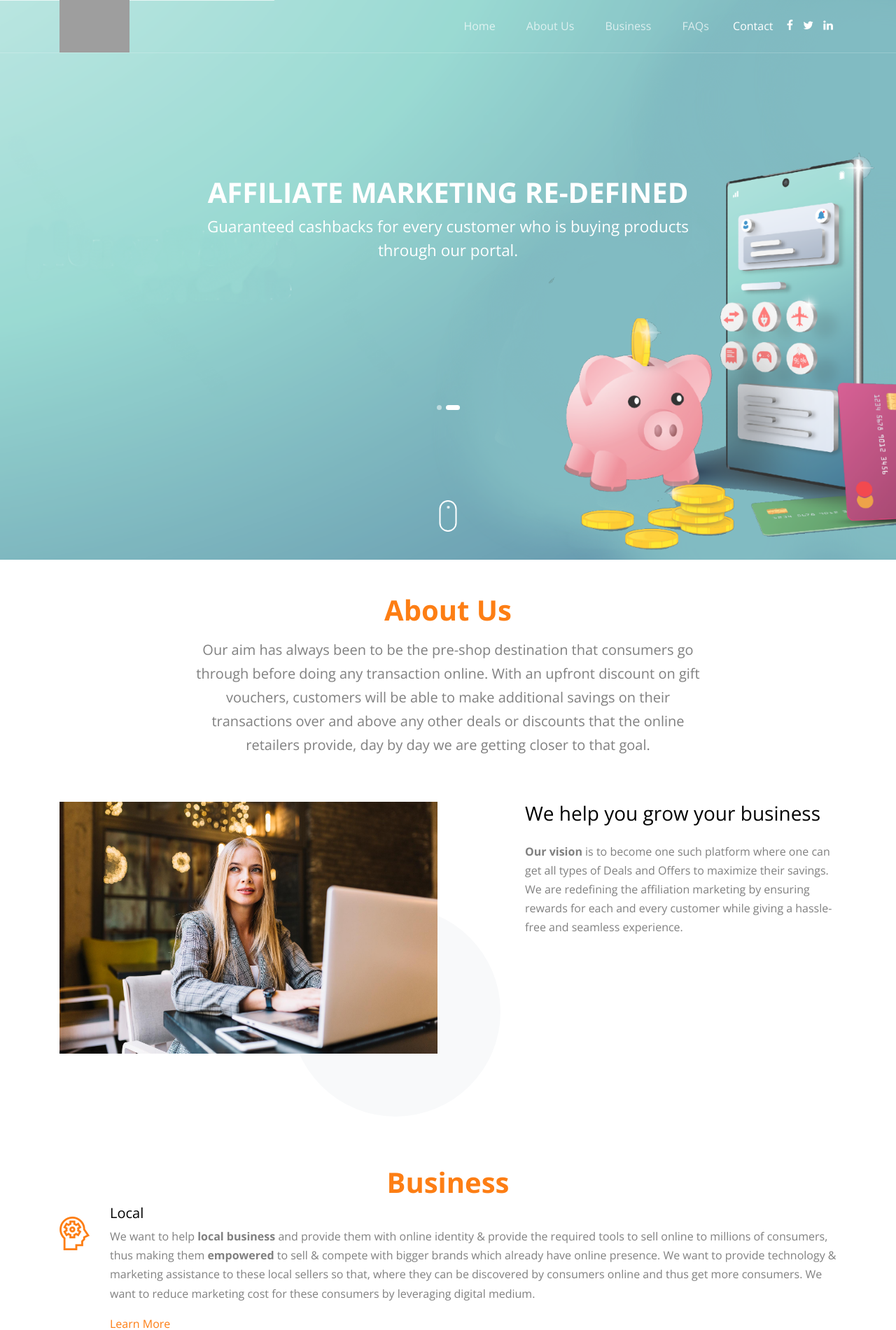
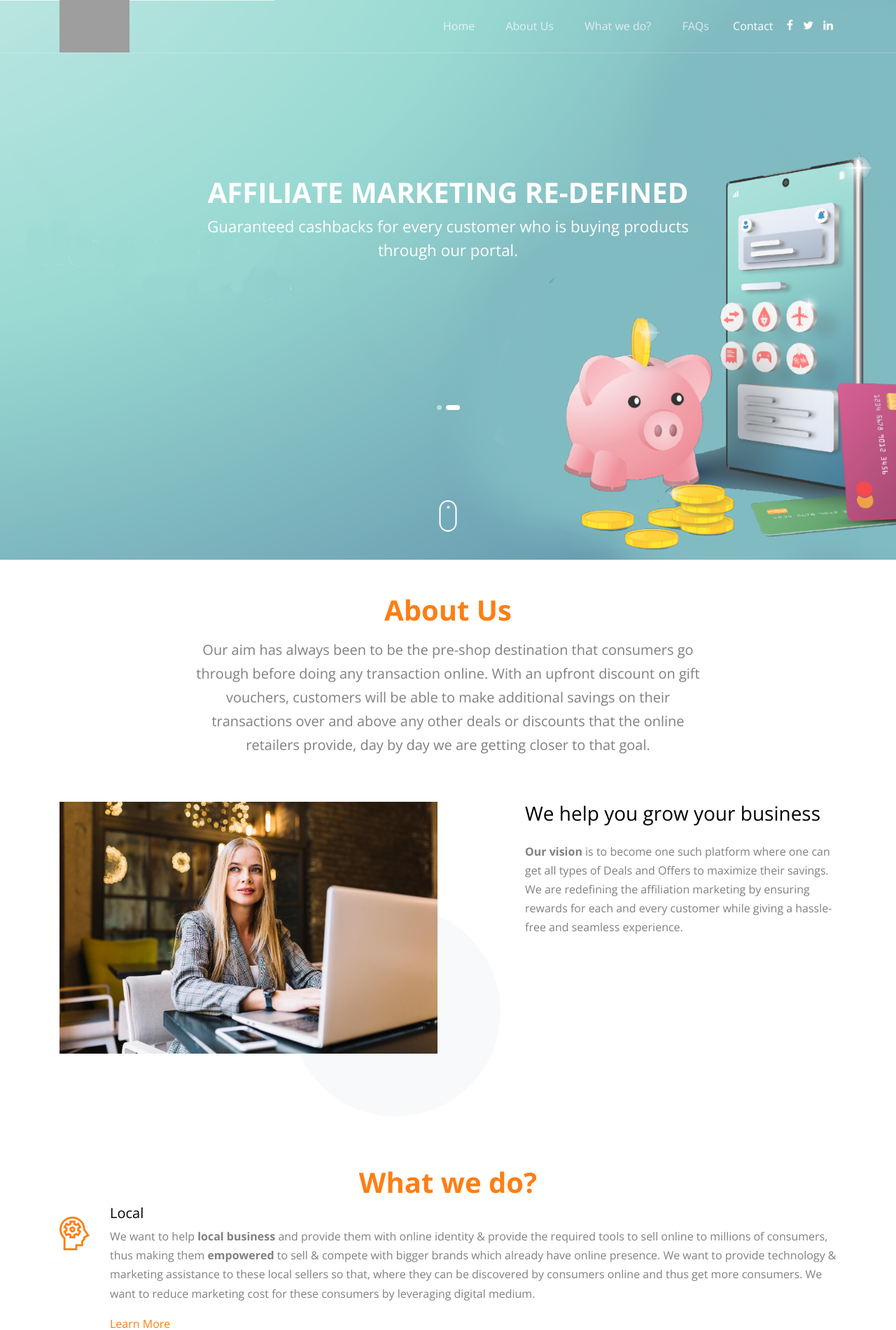
Before and after one commit to borntodesign7/EarnestFintech.github.io, a plain HTML site: page index.html in a window 1280 px wide. Shown: the top 1901 px of the page at 70% size. Drawn offline with nearby package versions, Linux system fonts and the light colour scheme; grey boxes are pictures that could not be loaded; files whose address does not match are found by name.

Commit message:
Edited Texts

```diff
--- a/index.html
+++ b/index.html
@@ -96,7 +96,7 @@
 
 
                 <!-- <li><a href="#blog-section" class="nav-link">Blog</a></li> -->
-                <li><a href="#business-section" class="nav-link">Business</a></li>
+                <li><a href="#business-section" class="nav-link">What we do?</a></li>
                 <!-- <li><a href="#blog-section" class="nav-link">Blog</a></li> -->
                 <li><a href="#faq-section" class="nav-link">FAQs</a></li>
                 <li><a href="#contact-section" class="nav-link">Contact</a></li>
@@ -529,7 +529,7 @@
 
             <div class="row">
               <div class="col-12 text-center" data-aos="fade">
-              <h2 class="section-title">Business</h2>
+              <h2 class="section-title">What we do?</h2>
               </div>
               <div class="col-12 mb-4" data-aos="fade-up" data-aos-delay="">
                 <div class="unit-4 d-flex">
@@ -902,7 +902,7 @@
 
         <div class="row site-section" id="faq-section">
           <div class="col-12 text-center" data-aos="fade">
-            <h2 class="section-title">Frequently Ask Questions</h2>
+            <h2 class="section-title">Frequently Asked Questions</h2>
           </div>
         </div>
         <div class="row">
@@ -1073,7 +1073,7 @@
                   <li><a href="#about-section" class="smoothscroll">Policy</a></li>
                   <li><a href="#home-section" class="smoothscroll">Home</a></li>
                   <li><a href="#about-section" class="smoothscroll">About Us</a></li>
-                  <li><a href="#business-section" class="smoothscroll">Business</a></li>
+                  <li><a href="#business-section" class="smoothscroll">What we do?</a></li>
                   <!-- <li><a href="#blog-section" class="smoothscroll">Blog</a></li> -->
                   <li><a href="#faq-section" class="smoothscroll">FAQs</a></li>
                   <li><a href="#contact-section" class="smoothscroll">Contact Us</a></li>
```
Also changed, not shown: 2 other files.
